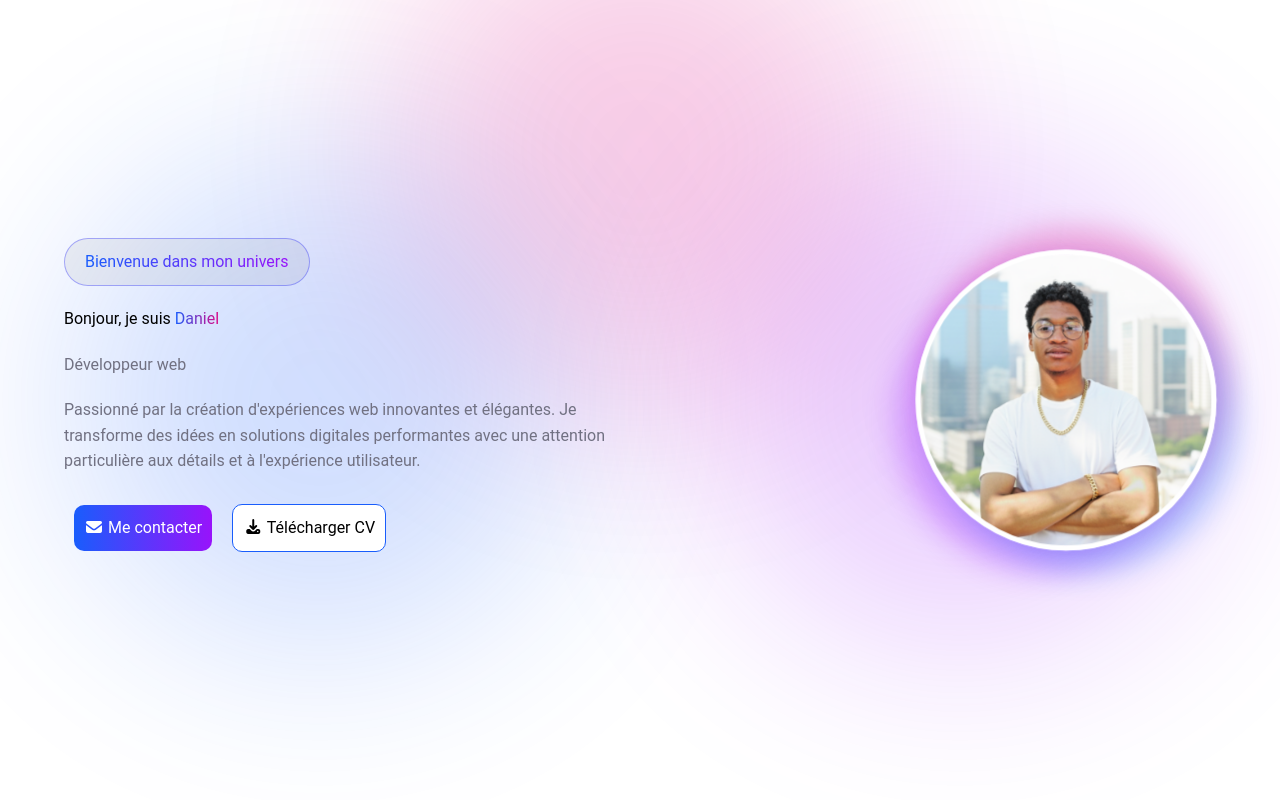
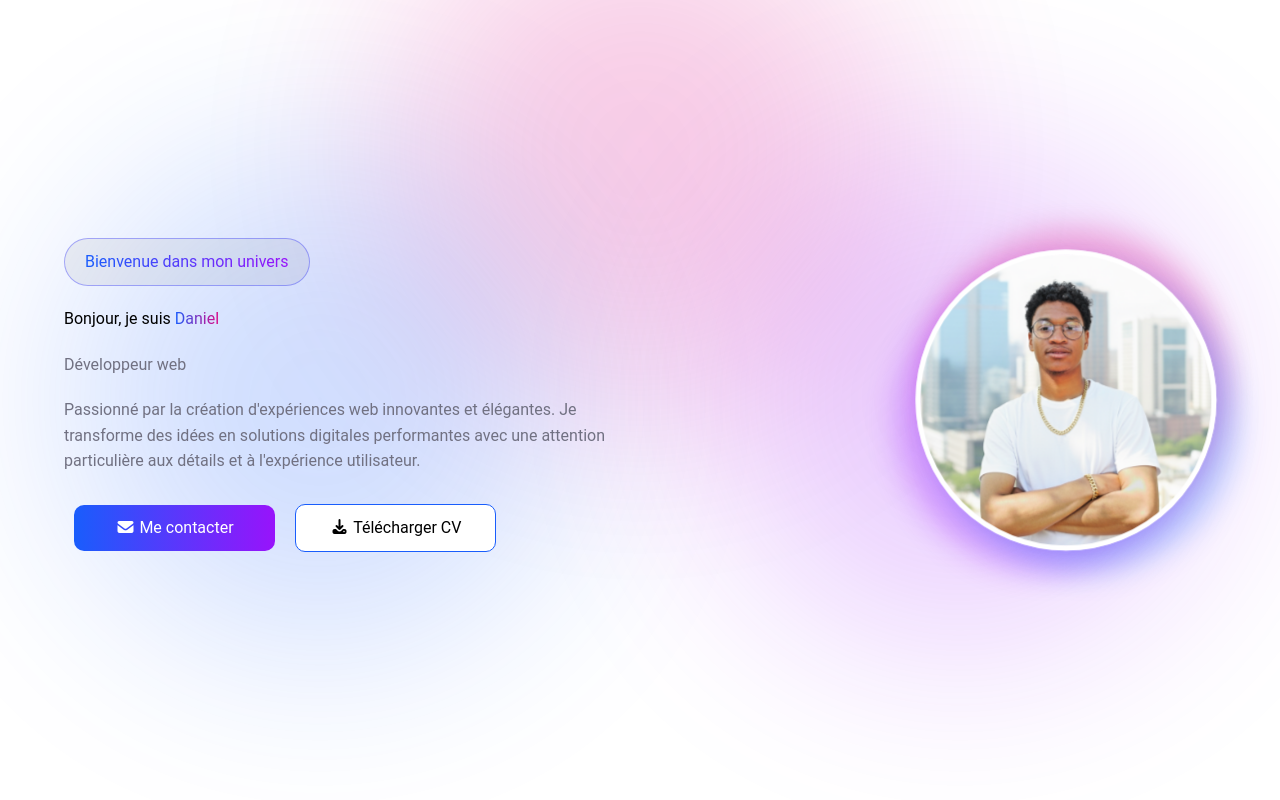
Before and after one commit to Daniel0455/portfolio_daniel, a Next.js app in the folder frontend/: page / in a window 1280 px wide. Shown: the top 800 px of the page. Built offline with nearby package versions, Linux system fonts and the light colour scheme.

Commit message:
Mise à jour de la taille du boutton

```diff
--- a/frontend/styles/globals.css
+++ b/frontend/styles/globals.css
@@ -89,6 +89,7 @@ p{ all: unset; display: block;}
     margin: 10px;
     border-radius: 10px;
     transition:0.1s;
+    width: 201px;
 }
 .bprofil:hover
 {
```
